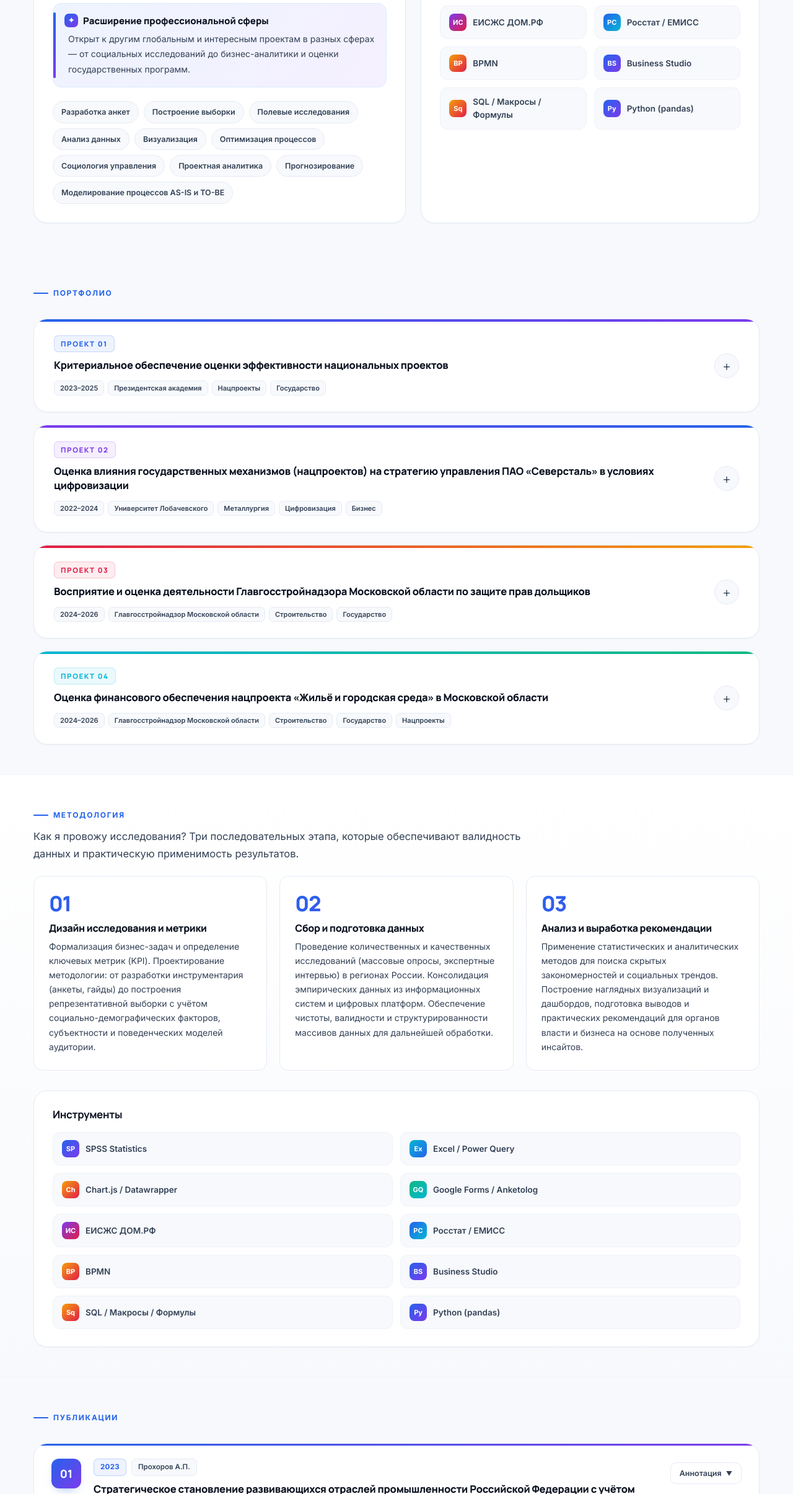
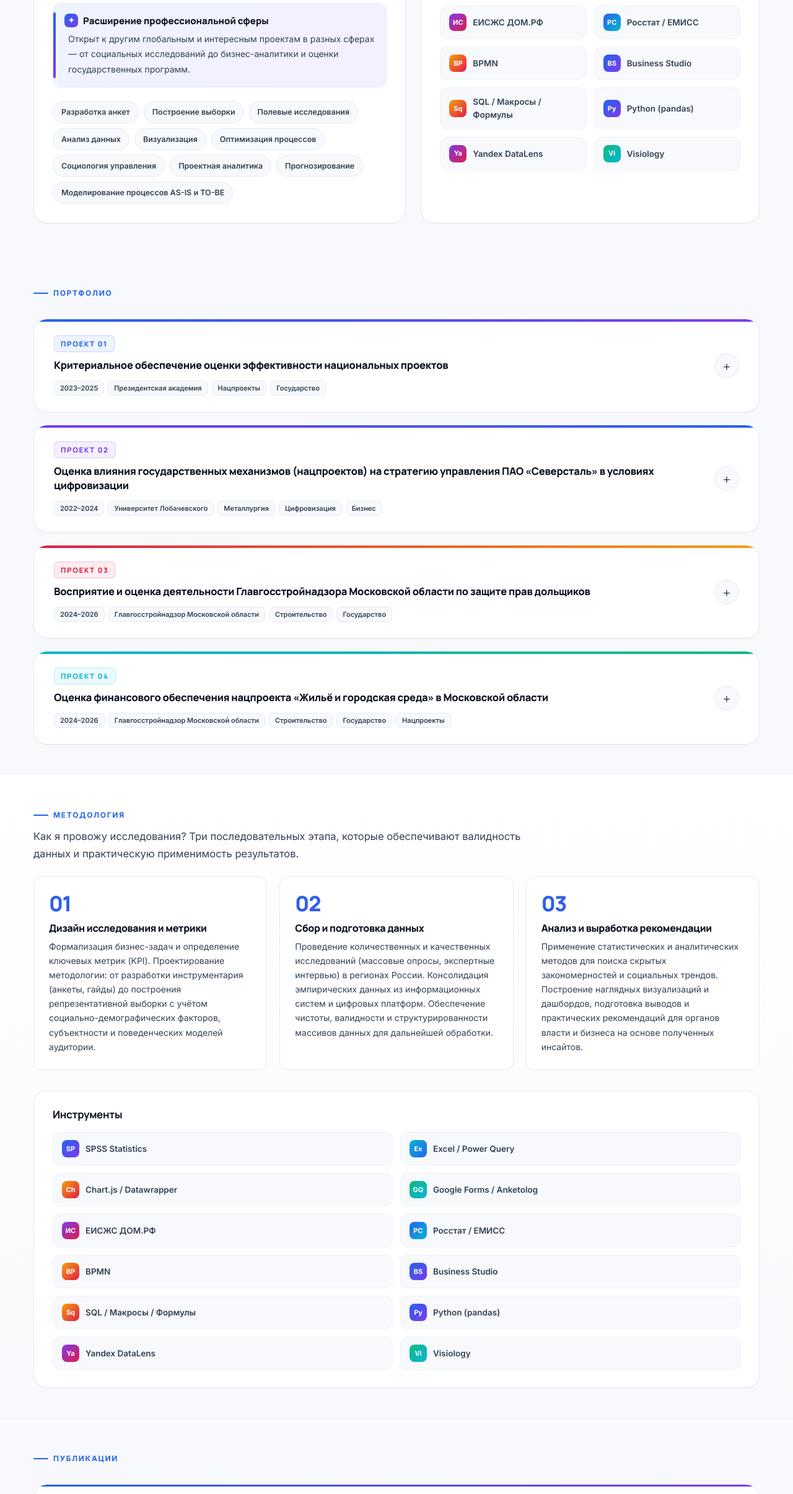
Before and after one commit to hbktq98brn-stack/portfolio_prokhorovapp, a plain HTML site: page index.html in a window 1280 px wide. Shown: the part 1399-3809 px from the top of the page at 62% size. Drawn offline with nearby package versions, Linux system fonts and the light colour scheme.

Commit message:
Update index.html

```diff
--- a/index.html
+++ b/index.html
@@ -508,6 +508,8 @@ section .section-head{margin-top:0}
            <div class="tool"><div class="ico" style="background:linear-gradient(135deg,#2563eb,#7c3aed)">BS</div>Business Studio</div>
           <div class="tool"><div class="ico" style="background:linear-gradient(135deg,#f59e0b,#e11d48)">Sq</div>SQL / Макросы / Формулы</div>
            <div class="tool"><div class="ico" style="background:linear-gradient(135deg,#2563eb,#7c3aed)">Py</div>Python (pandas)</div>
+      <div class="tool"><div class="ico" style="background:linear-gradient(135deg,#7c3aed,#e11d48)">Ya</div>Yandex DataLens</div>
+          <div class="tool"><div class="ico" style="background:linear-gradient(135deg,#10b981,#06b6d4)">Vi</div>Visiology</div>
         </div>
       </div>
     </div>
@@ -1127,6 +1129,8 @@ section .section-head{margin-top:0}
            <div class="tool"><div class="ico" style="background:linear-gradient(135deg,#2563eb,#7c3aed)">BS</div>Business Studio</div>
         <div class="tool"><div class="ico" style="background:linear-gradient(135deg,#f59e0b,#e11d48)">Sq</div>SQL / Макросы / Формулы</div>
            <div class="tool"><div class="ico" style="background:linear-gradient(135deg,#2563eb,#7c3aed)">Py</div>Python (pandas)</div>
+         <div class="tool"><div class="ico" style="background:linear-gradient(135deg,#7c3aed,#e11d48)">Ya</div>Yandex DataLens</div>
+          <div class="tool"><div class="ico" style="background:linear-gradient(135deg,#10b981,#06b6d4)">Vi</div>Visiology</div>
       </div>
     </div>
   </div>
```
